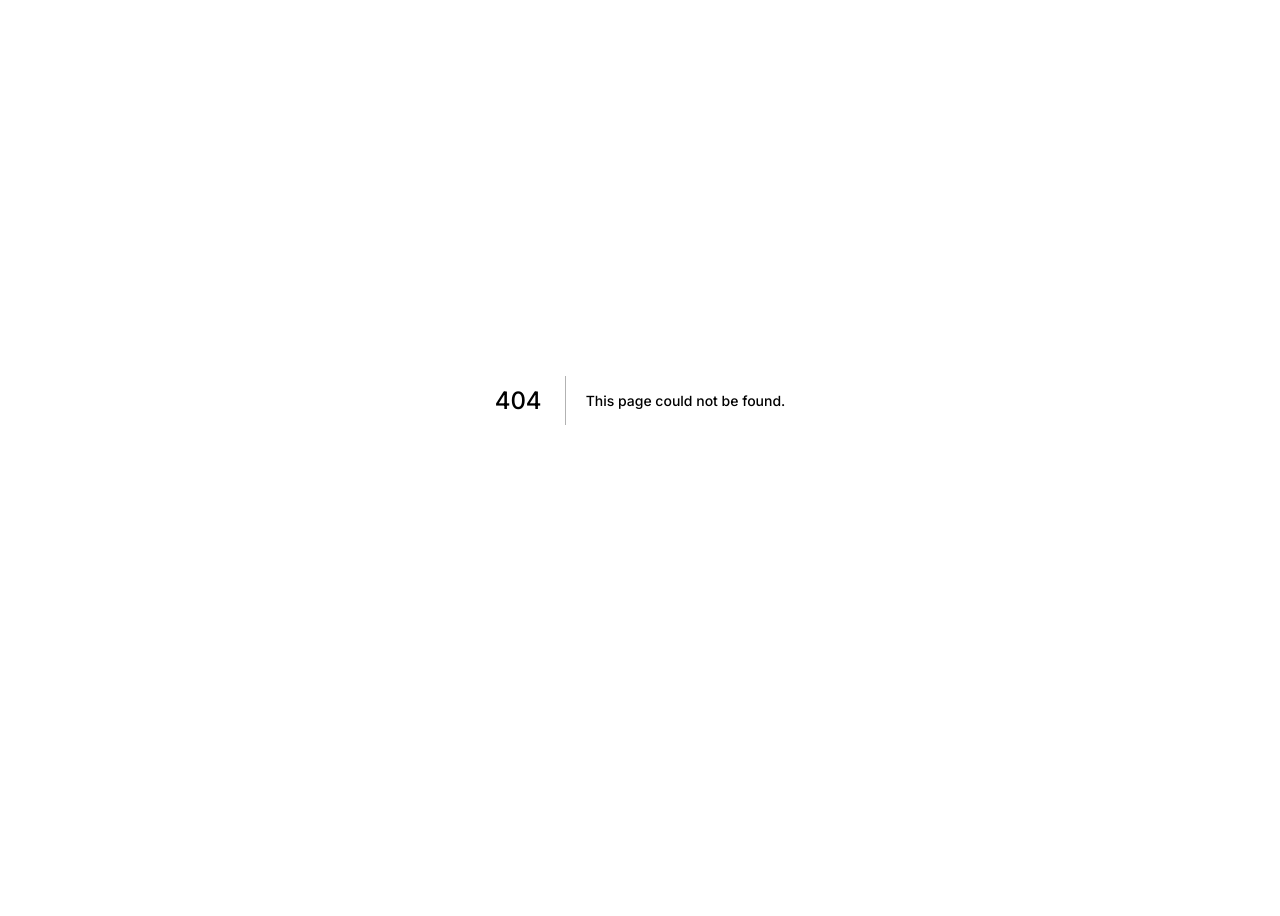
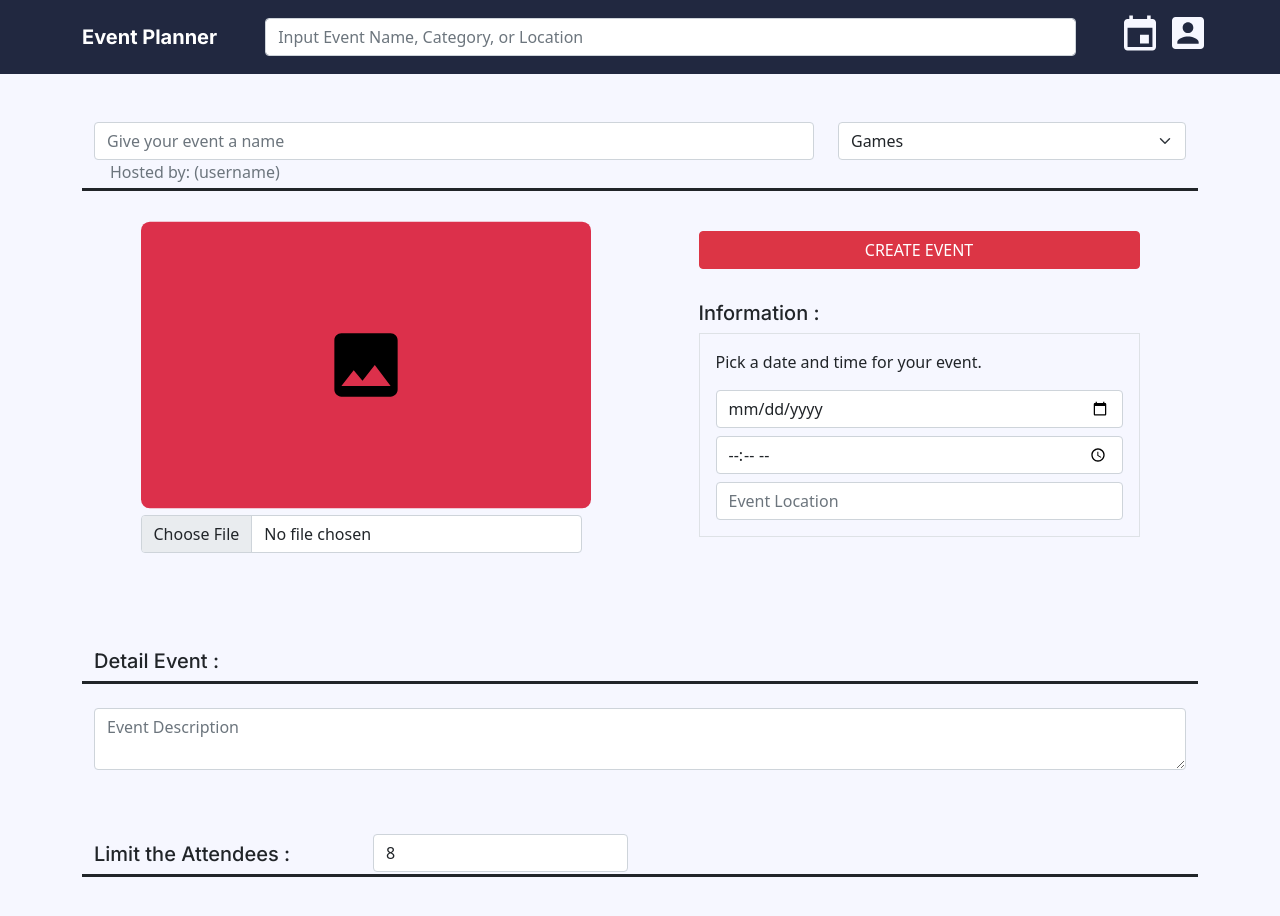
Before and after one commit to ALTA-FE4-AhmadTiarK/Event-Planning-App, a Next.js app: page /new-event in a window 1280 px wide. Before the commit this address had no page. Shown: the top 916 px of the page. Before the commit the page ends 800 px from the top, so only its background shows below. Built offline with nearby package versions, Linux system fonts and the light colour scheme.

Commit message:
Slicing Design Create Event

```diff
--- /dev/null
+++ b/pages/new-event.jsx
@@ -0,0 +1,197 @@
+import React, { useState } from 'react';
+import Head from 'next/head';
+import Layout from '../components/Layout';
+
+export default function CreateEvent() {
+	const [eventName, setEventName] = useState('');
+	const [category, setCategory] = useState('');
+	const [eventImage, setEventImage] = useState('');
+	const [eventDate, setEventDate] = useState('');
+	const [eventTime, setEventTime] = useState('');
+	const [eventLocation, setEventLocation] = useState('');
+	const [eventDescription, setEventDescription] = useState('');
+	const [limitAttendee, setLimitAttendee] = useState(8);
+
+	const handleSubmit = (e) => {
+		e.preventDefault();
+		console.log(
+			eventName,
+			category,
+			eventImage,
+			eventDate,
+			eventTime,
+			eventLocation,
+			eventDescription,
+			limitAttendee
+		);
+	};
+
+	return (
+		<>
+			<Head>
+				<title>Create New Event</title>
+				<meta name='new-event' content='Create New Event' />
+				<link rel='icon' href='/favicon.ico' />
+			</Head>
+
+			<Layout>
+				<main>
+					<div className='container'>
+						{/* first row */}
+						<div className='row border-bottom border-3 border-dark mt-5'>
+							<div className='col-lg-8'>
+								<div className='input-group'>
+									<input
+										className='form-control'
+										type='text'
+										name=''
+										id='event-name'
+										value={eventName}
+										onChange={(e) =>
+											setEventName(e.target.value)
+										}
+										placeholder='Give your event a name'
+									/>
+								</div>
+								<p className='text-muted ms-3 mb-1'>
+									Hosted by: (username)
+								</p>
+							</div>
+							<div className='col-4'>
+								<select
+									name=''
+									id='category'
+									className='form-select'>
+									<option value='games'>Games</option>
+									<option value='movie'>Movie</option>
+									<option value='sport'>Sport</option>
+									<option value='food'>Food</option>
+									<option value='party'>Party</option>
+									<option value='art'>Art</option>
+									<option value='education'>Education</option>
+									<option value='music'>Music</option>
+								</select>
+							</div>
+						</div>
+
+						{/* second row */}
+						<div className='row mt-4 justify-content-between'>
+							<div className='col-5 mx-auto'>
+								<div className='input-group'>
+									<input
+										type='image'
+										src='/BigThumbnail.svg'
+										alt='event-image'
+										width={450}
+										height={300}
+									/>
+								</div>
+								<div className='input-group'>
+									<input
+										type='file'
+										className='form-control justify-content-center'
+										accept='image/*'
+										// value={eventImage}
+									/>
+								</div>
+							</div>
+							<div className='col-5 mx-auto'>
+								<button
+									className='btn btn-danger text-uppercase my-3 w-100'
+									type='submit'
+									onClick={handleSubmit}>
+									create event
+								</button>
+								<h5 className='mt-3'>Information :</h5>
+								<div className='border p-3'>
+									<p>Pick a date and time for your event.</p>
+									<div className='input-group my-2'>
+										<input
+											className='form-control'
+											type='date'
+											name=''
+											id='event-date'
+											value={eventDate}
+											onChange={(e) =>
+												setEventDate(e.target.value)
+											}
+											placeholder='Event Date'
+										/>
+									</div>
+									<div className='input-group my-2'>
+										<input
+											className='form-control'
+											type='time'
+											name=''
+											id='event-time'
+											value={eventTime}
+											onChange={(e) =>
+												setEventTime(e.target.value)
+											}
+											placeholder='Event Time'
+										/>
+									</div>
+									<input
+										type='text'
+										className='form-control'
+										id='event-location'
+										value={eventLocation}
+										onChange={(e) =>
+											setEventLocation(e.target.value)
+										}
+										placeholder='Event Location'
+									/>
+								</div>
+							</div>
+						</div>
+
+						{/* third row */}
+						<div className='row my-5'>
+							<h5 className='mt-5 pb-2 border-bottom border-dark border-3'>
+								Detail Event :
+							</h5>
+							<div className='col-12'>
+								<div className='py-3'>
+									<textarea
+										className='form-control'
+										id='event-description'
+										value={eventDescription}
+										onChange={(e) =>
+											setEventDescription(e.target.value)
+										}
+										placeholder='Event Description'
+									/>
+								</div>
+							</div>
+						</div>
+
+						{/* fourth row */}
+						<div className='my-5'>
+							<div className='row border-bottom border-dark border-3'>
+								<div className='col-3'>
+									<h5 className='my-2'>
+										Limit the Attendees :
+									</h5>
+								</div>
+								<div className='col-3'>
+									<input
+										type='number'
+										className='form-control'
+										id=''
+										value={limitAttendee}
+										onChange={(e) =>
+											setLimitAttendee(e.target.value)
+										}
+									/>
+								</div>
+							</div>
+							<div className='col-12'>
+								{/* Mapping the attendees */}
+							</div>
+						</div>
+					</div>
+				</main>
+			</Layout>
+		</>
+	);
+}
```
